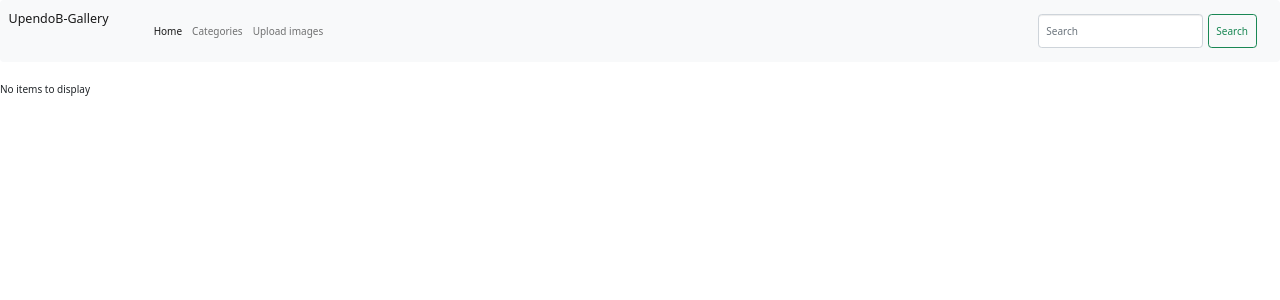
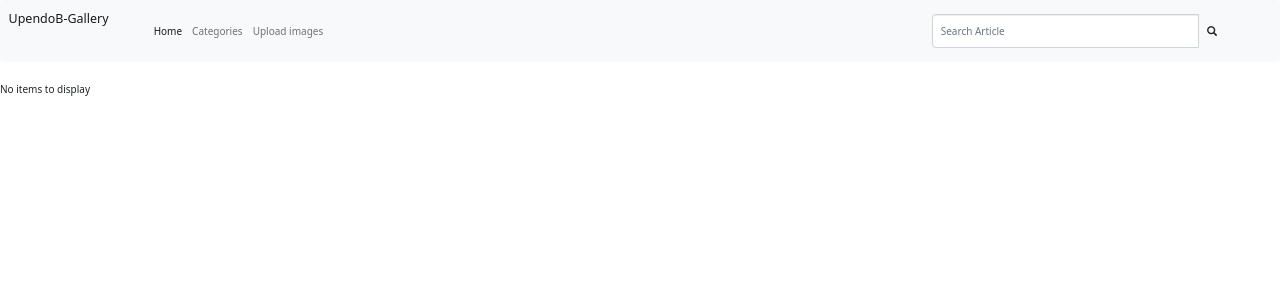
Before and after one commit to Abishag-Maitha/UpendoB-Gallery, a Django app: page / in a window 1280 px wide. Shown: the top 300 px of the page. Run offline with Django 4.2, Linux system fonts and the light colour scheme; data that the repository does not hold is empty; some libraries are stand-ins or nearby versions.

Commit message:
add search form

```diff
--- a/gallery/templates/navbar.html
+++ b/gallery/templates/navbar.html
@@ -16,10 +16,21 @@
                     <a class="nav-link" href="{% url 'image_upload' %}">Upload images</a>
                 </li>
             </ul>
-            <form class="d-flex" role="search">
-                <input class="form-control me-2" type="search" placeholder="Search" aria-label="Search">
-                <button class="btn btn-outline-success" type="submit">Search</button>
-            </form>
+            <!-- Adding a search form  -->
+            <div class="col-sm-4 col-md-4 navbar-right">
+
+                <form class="navbar-form" role="search" action="{% url 'search_images' %}">
+
+                    <div class="input-group">
+                        <input type="text" class="form-control" placeholder="Search Article" name="article">
+                        <div class="input-group-btn">
+                            <button class="btn btn-default" type="submit"><i class="glyphicon glyphicon-search"></i></button>
+                        </div>
+                    </div>
+
+                </form>
+            </div>
+            <!-- search form end -->
         </div>
     </div>
 </nav>
```
